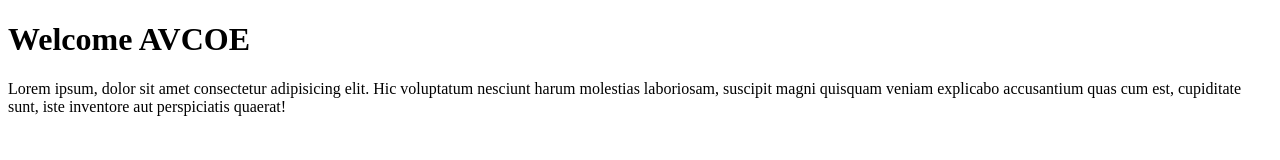
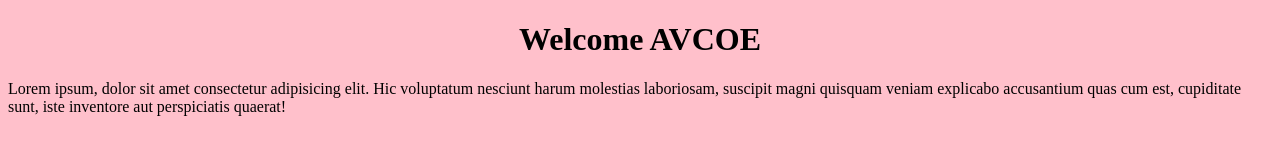
Before and after one commit to bhavarsagar76-prog/Day1, a plain HTML site: page index.html in a window 1280 px wide. Drawn offline with Linux system fonts and the light colour scheme.

Commit message:
updated background, center,title

```diff
--- a/index.html
+++ b/index.html
@@ -5,8 +5,8 @@
     <meta name="viewport" content="width=device-width, initial-scale=1.0">
     <title>Home page</title>
 </head>
-<body>
-    <h1>Welcome AVCOE</h1>
+<body bgcolor="pink">
+    <h1 align="center"> Welcome AVCOE</h1>
     <p>Lorem ipsum, dolor sit amet consectetur adipisicing elit. Hic voluptatum nesciunt harum molestias laboriosam, suscipit magni quisquam veniam explicabo accusantium quas cum est, cupiditate sunt, iste inventore aut perspiciatis quaerat!</p>
 </body>
 </html>
```
